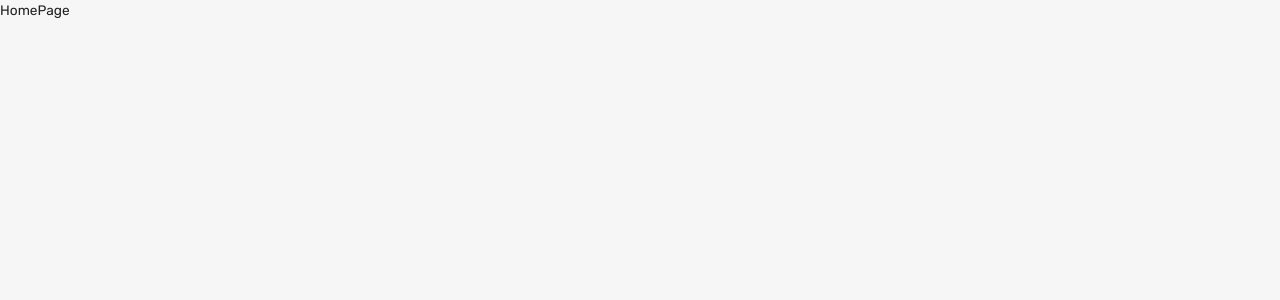
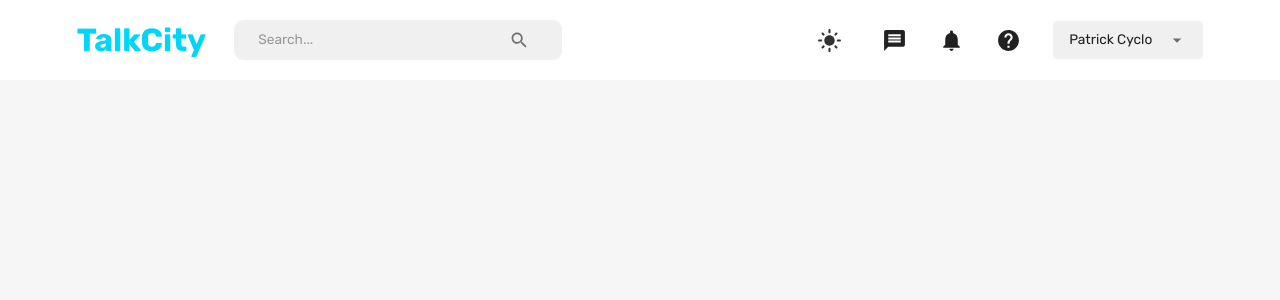
Before and after one commit to PatrickEinstein/talkcity-frontend, a React (Create React App) app: page /home in a window 1280 px wide. Shown: the top 300 px of the page. Built offline with nearby package versions, Linux system fonts and the light colour scheme.

Commit message:
about to complete navbar

```diff
--- a/src/components/FlexBetween.jsx
+++ b/src/components/FlexBetween.jsx
@@ -1,4 +1,4 @@
-import {Box} from "@mui/materal";
+import {Box} from "@mui/material";
 import {styled} from "@mui/system";
 
 const FlexBetween = styled(Box)({
--- a/src/scenes/homepage/index.jsx
+++ b/src/scenes/homepage/index.jsx
@@ -1,6 +1,12 @@
+import {Box} from "@mui/material";
+import Navbar from "scenes/navbar";
+
+
 const HomePage = ( ) =>{
     return (
-        <div>HomePage</div>
+        <Box>
+            <Navbar/>
+        </Box>
     )
 }
 
--- a/src/scenes/navbar/index.jsx
+++ b/src/scenes/navbar/index.jsx
@@ -1,3 +1,4 @@
+
 import { useState } from "react";
 import {
   Box,
@@ -8,9 +9,8 @@
   MenuItem,
   FormControl,
   useTheme,
-    useMediaQuery
+  useMediaQuery,
 } from "@mui/material";
-
 import {
   Search,
   Message,
@@ -19,21 +19,19 @@
   Notifications,
   Help,
   Menu,
-    Close
+  Close,
 } from "@mui/icons-material";
-
-import { useDispatch, useSelector} from "react-redux";
-import { setMode, setLogout} from "state";
-import {useNavigate} from "react-router-dom";
+import { useDispatch, useSelector } from "react-redux";
+import { setMode, setLogout } from "state";
+import { useNavigate } from "react-router-dom";
 import FlexBetween from "components/FlexBetween";
 
-const Navbar = ( ) =>{
-    const  [isMobileMenuToggled, setisMobileMenuToggled] = useState(false);
+const Navbar = () => {
+  const [isMobileMenuToggled, setIsMobileMenuToggled] = useState(false);
   const dispatch = useDispatch();
   const navigate = useNavigate();
-    const user = useSelector( ( state) => (state.user));
-    const isNonMobileScreens = useMediaQuery("(min-width : 1000px)");
-
+  // const user = useSelector((state) => state.user);
+  const isNonMobileScreens = useMediaQuery("(min-width: 1000px)");
 
   const theme = useTheme();
   const neutralLight = theme.palette.neutral.light;
@@ -41,9 +39,162 @@
   const background = theme.palette.background.default;
   const primaryLight = theme.palette.primary.light;
   const alt = theme.palette.background.alt;
+  const user = { firstName : "Patrick", lastName : " Cyclo"}
+  const fullName = `${user.firstName} ${user.lastName}`;
+
   return (
-        <div>Navbar</div>
-    )
-}
+    <FlexBetween padding="1rem 6%" backgroundColor={alt}>
+      <FlexBetween gap="1.75rem">
+        <Typography
+          fontWeight="bold"
+          fontSize="clamp(1rem, 2rem, 2.25rem)"
+          color="primary"
+          onClick={() => navigate("/home")}
+          sx={{
+            "&:hover": {
+              color: primaryLight,
+              cursor: "pointer",
+            },
+          }}
+        >
+          TalkCity
+        </Typography>
+        {isNonMobileScreens && (
+          <FlexBetween
+            backgroundColor={neutralLight}
+            borderRadius="9px"
+            gap="3rem"
+            padding="0.1rem 1.5rem"
+          >
+            <InputBase placeholder="Search..." />
+            <IconButton>
+              <Search />
+            </IconButton>
+          </FlexBetween>
+        )}
+      </FlexBetween>
+
+      {/* DESKTOP NAV */}
+      {isNonMobileScreens ? (
+        <FlexBetween gap="2rem">
+          <IconButton onClick={() => dispatch(setMode())}>
+            {theme.palette.mode === "dark" ? (
+              <DarkMode sx={{ fontSize: "25px" }} />
+            ) : (
+              <LightMode sx={{ color: dark, fontSize: "25px" }} />
+            )}
+          </IconButton>
+          <Message sx={{ fontSize: "25px" }} />
+          <Notifications sx={{ fontSize: "25px" }} />
+          <Help sx={{ fontSize: "25px" }} />
+          <FormControl variant="standard" value={fullName}>
+            <Select
+              value={fullName}
+              sx={{
+                backgroundColor: neutralLight,
+                width: "150px",
+                borderRadius: "0.25rem",
+                p: "0.25rem 1rem",
+                "& .MuiSvgIcon-root": {
+                  pr: "0.25rem",
+                  width: "3rem",
+                },
+                "& .MuiSelect-select:focus": {
+                  backgroundColor: neutralLight,
+                },
+              }}
+              input={<InputBase />}
+            >
+              <MenuItem value={fullName}>
+                <Typography>{fullName}</Typography>
+              </MenuItem>
+              <MenuItem onClick={() => dispatch(setLogout())}>
+                Log Out
+              </MenuItem>
+            </Select>
+          </FormControl>
+        </FlexBetween>
+      ) : (
+        <IconButton
+          onClick={() => setIsMobileMenuToggled(!isMobileMenuToggled)}
+        >
+          <Menu />
+        </IconButton>
+      )}
+
+      {/* MOBILE NAV */}
+      {!isNonMobileScreens && isMobileMenuToggled && (
+        <Box
+          position="fixed"
+          right="0"
+          bottom="0"
+          height="100%"
+          zIndex="10"
+          maxWidth="500px"
+          minWidth="300px"
+          backgroundColor={background}
+        >
+          {/* CLOSE ICON */}
+          <Box display="flex" justifyContent="flex-end" p="1rem">
+            <IconButton
+              onClick={() => setIsMobileMenuToggled(!isMobileMenuToggled)}
+            >
+              <Close />
+            </IconButton>
+          </Box>
+
+          {/* MENU ITEMS */}
+          <FlexBetween
+            display="flex"
+            flexDirection="column"
+            justifyContent="center"
+            alignItems="center"
+            gap="3rem"
+          >
+            <IconButton
+              onClick={() => dispatch(setMode())}
+              sx={{ fontSize: "25px" }}
+            >
+              {theme.palette.mode === "dark" ? (
+                <DarkMode sx={{ fontSize: "25px" }} />
+              ) : (
+                <LightMode sx={{ color: dark, fontSize: "25px" }} />
+              )}
+            </IconButton>
+            <Message sx={{ fontSize: "25px" }} />
+            <Notifications sx={{ fontSize: "25px" }} />
+            <Help sx={{ fontSize: "25px" }} />
+            <FormControl variant="standard" value={fullName}>
+              <Select
+                value={fullName}
+                sx={{
+                  backgroundColor: neutralLight,
+                  width: "150px",
+                  borderRadius: "0.25rem",
+                  p: "0.25rem 1rem",
+                  "& .MuiSvgIcon-root": {
+                    pr: "0.25rem",
+                    width: "3rem",
+                  },
+                  "& .MuiSelect-select:focus": {
+                    backgroundColor: neutralLight,
+                  },
+                }}
+                input={<InputBase />}
+              >
+                <MenuItem value={fullName}>
+                  <Typography>{fullName}</Typography>
+                </MenuItem>
+                <MenuItem onClick={() => dispatch(setLogout())}>
+                  Log Out
+                </MenuItem>
+              </Select>
+            </FormControl>
+          </FlexBetween>
+        </Box>
+      )}
+    </FlexBetween>
+  );
+};
 
 export default Navbar;
```
Lines whose indentation alone changed are shown as unchanged.
